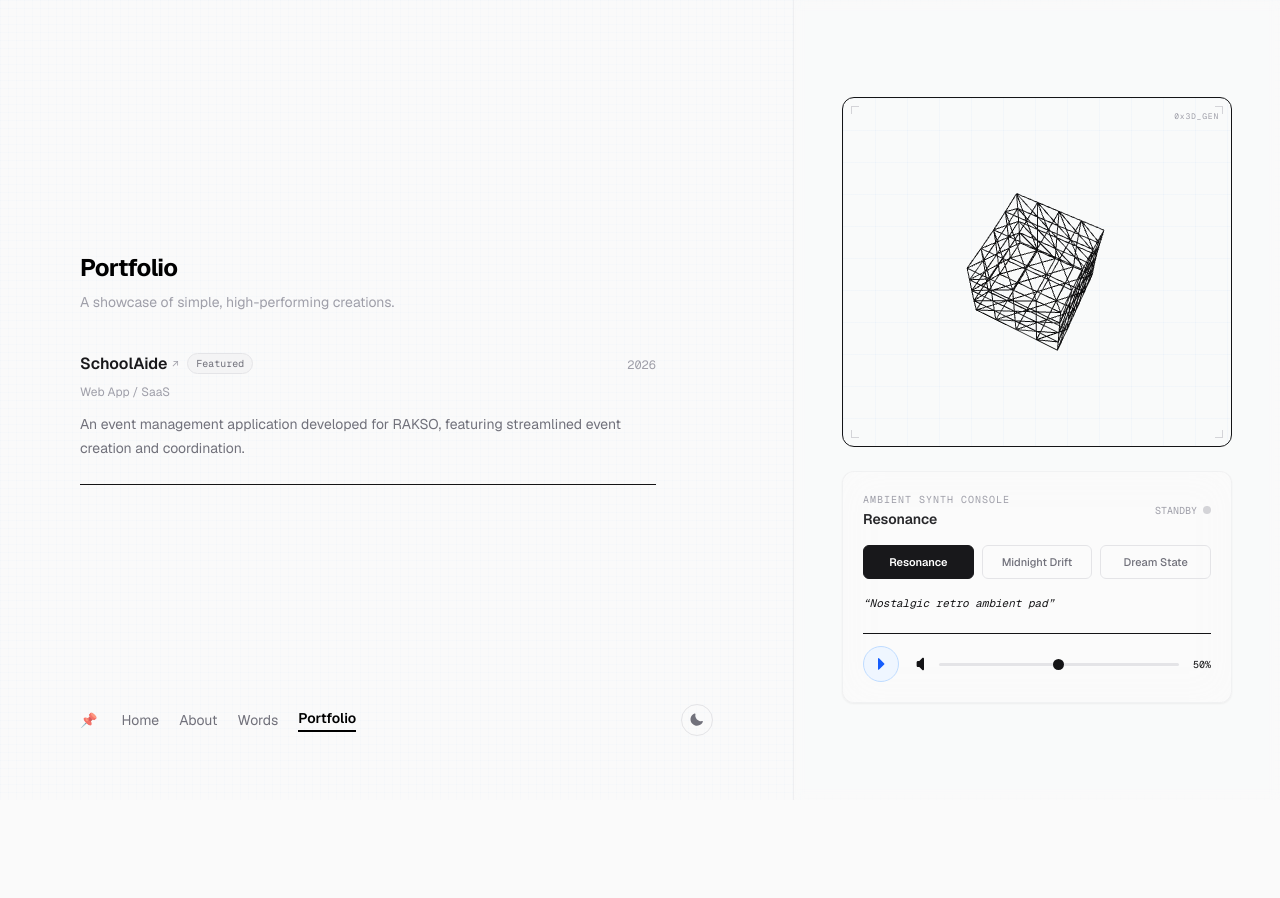
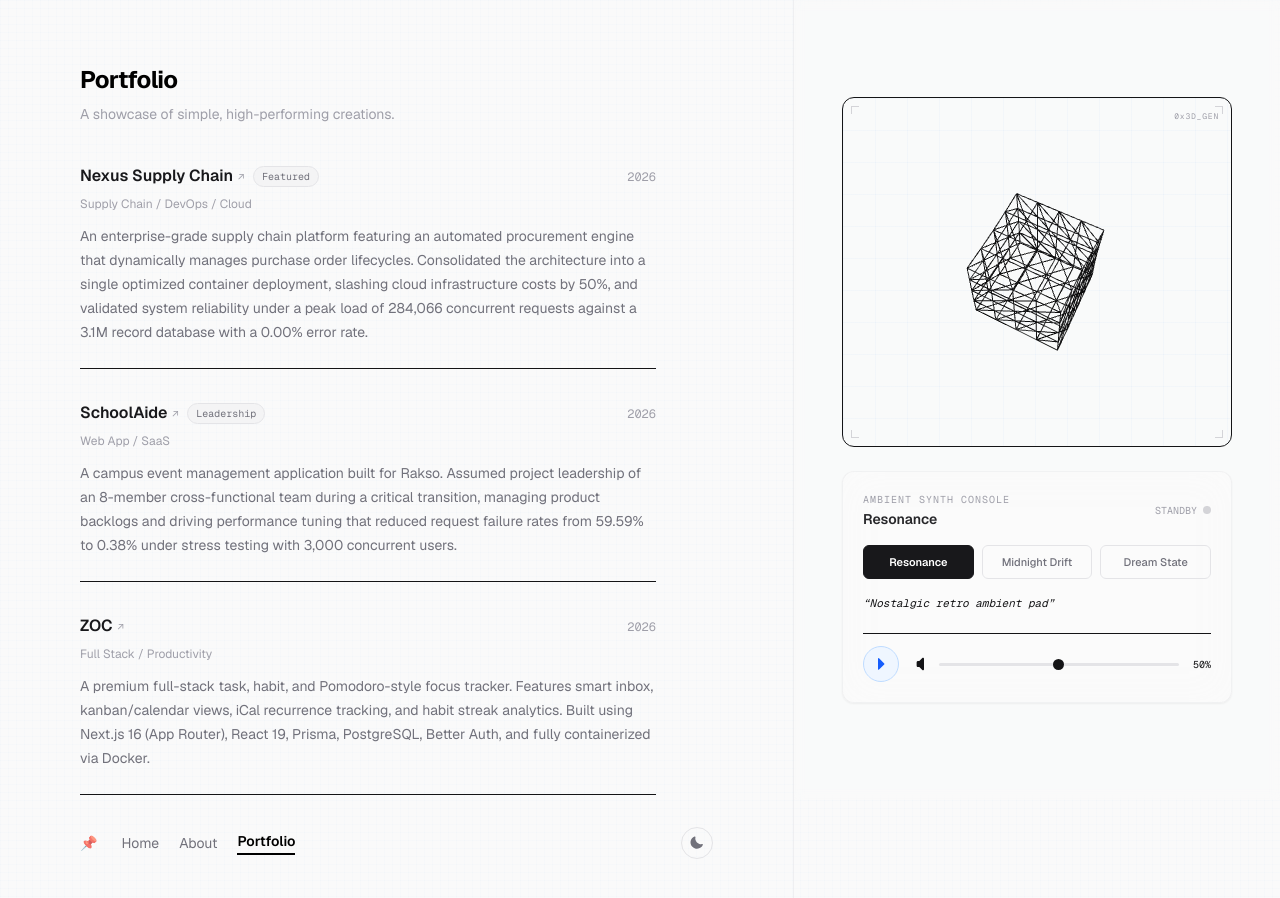
Before and after one commit to JanLancelot/nextjs-portfolio, a Next.js app: page /portfolio in a window 1280 px wide. Shown: the top 898 px of the page. Before the commit the page ends 800 px from the top, so only its background shows below. Built offline with nearby package versions, Linux system fonts and the light colour scheme.

Commit message:
feat: update portfolio content

```diff
--- a/src/app/about/page.tsx
+++ b/src/app/about/page.tsx
@@ -20,10 +20,10 @@ export default function AboutPage() {
 
       <article className="flex flex-col gap-6 text-[15px] leading-7 text-zinc-650 dark:text-zinc-400 animate-fade-down animation-delay-200 font-sans">
         <p>
-          I am a developer and designer focused on building <span className="font-semibold text-black dark:text-white">tactile, highly interactive digital experiences</span>. Currently, I am a Computer Science student at DYCI and working as a full-stack developer intern at <span className="font-semibold text-black dark:text-white">Rakso</span>, where I build data-rich web systems and coordinate software projects.
+          I am a software engineer and leader focused on building <span className="font-semibold text-black dark:text-white">scalable, highly reliable digital systems</span>. Currently a Computer Science student at DYCI and a full-stack developer and project manager intern at <span className="font-semibold text-black dark:text-white">Rakso</span>, I take complete ownership of product backlogs and lead cross-functional teams to deliver enterprise-grade systems under tight schedules.
         </p>
         <p>
-          My work sits at the intersection of logical structure and creative composition. I enjoy experimenting with <span className="font-semibold text-black dark:text-white">creative code, WebGL/3D, and procedural synthesis</span> to design interfaces that feel responsive, alive, and tactile. From representing the Philippines at the World Robot Olympiad in Germany to directing the 3D Japanese learning game *Nihon-Go*, I strive for simple, high-performing craft.
+          My technical expertise centers on backend performance tuning, secure CI/CD automation, and designing for extreme reliability, such as validating supply chain architectures under simulated loads of 284k+ concurrent requests and reducing request failure rates by 99% under stress. Whether representing the Philippines at the World Robot Olympiad in Germany or managing end-to-end software lifecycles, I strive to deliver technical mastery and clear, measurable business value.
         </p>
       </article>
 
--- a/src/app/portfolio/page.tsx
+++ b/src/app/portfolio/page.tsx
@@ -16,12 +16,27 @@ interface Product {
 
 const products: Product[] = [
   {
+    name: "Nexus Supply Chain",
+    description: "An enterprise-grade supply chain platform featuring an automated procurement engine that dynamically manages purchase order lifecycles. Consolidated the architecture into a single optimized container deployment, slashing cloud infrastructure costs by 50%, and validated system reliability under a peak load of 284,066 concurrent requests against a 3.1M record database with a 0.00% error rate.",
+    link: "https://github.com/JanLancelot/nexus-supply-chain",
+    category: "Supply Chain / DevOps / Cloud",
+    year: "2026",
+    badge: "Featured",
+  },
+  {
     name: "SchoolAide",
-    description: "An event management application developed for RAKSO, featuring streamlined event creation and coordination.",
+    description: "A campus event management application built for Rakso. Assumed project leadership of an 8-member cross-functional team during a critical transition, managing product backlogs and driving performance tuning that reduced request failure rates from 59.59% to 0.38% under stress testing with 3,000 concurrent users.",
     link: "https://github.com/JanLancelot/school-aide",
     category: "Web App / SaaS",
     year: "2026",
-    badge: "Featured",
+    badge: "Leadership",
+  },
+  {
+    name: "ZOC",
+    description: "A premium full-stack task, habit, and Pomodoro-style focus tracker. Features smart inbox, kanban/calendar views, iCal recurrence tracking, and habit streak analytics. Built using Next.js 16 (App Router), React 19, Prisma, PostgreSQL, Better Auth, and fully containerized via Docker.",
+    link: "https://github.com/JanLancelot/zoc-ticktick-clone",
+    category: "Full Stack / Productivity",
+    year: "2026",
   },
 ];
 
--- a/src/app/words/page.tsx
+++ b/src/app/words/page.tsx
@@ -14,15 +14,7 @@ export interface Post {
   readTime: string;
 }
 
-export const posts: Post[] = [
-  {
-    title: "Agentic Coding",
-    excerpt: "Reflections on how AI agents changed the way we write and design software.",
-    date: "May 25, 2026",
-    slug: "agentic-coding",
-    readTime: "4 min read",
-  },
-];
+export const posts: Post[] = [];
 
 export default function WordsPage() {
   return (
--- a/src/components/footer.tsx
+++ b/src/components/footer.tsx
@@ -9,7 +9,6 @@ export default function Footer() {
 
   const links = [
     { name: "About", href: "/about" },
-    { name: "Words", href: "/words" },
     { name: "Portfolio", href: "/portfolio" },
   ];
 
--- a/src/components/life-timeline.tsx
+++ b/src/components/life-timeline.tsx
@@ -18,7 +18,7 @@ const TIMELINE_EVENTS: TimelineEvent[] = [
   { year: 2023, description: "Entered my first year of College at DYCI as a BS Computer Science student." },
   { year: 2024, description: "Started building full-stack web applications such as school clearance systems" },
   { year: 2025, description: "Lead the development of Nihon-Go, a 3D Japanese language learning game." },
-  { year: 2026, description: "Started my first internship at Rakso as a full-stack developer and project manager." },
+  { year: 2026, description: "Interned at Rakso as a project manager & developer leading cross-functional teams, and optimized the Nexus Supply Chain platform to handle 284k+ concurrent requests." },
 ];
 
 export default function LifeTimeline() {
```
